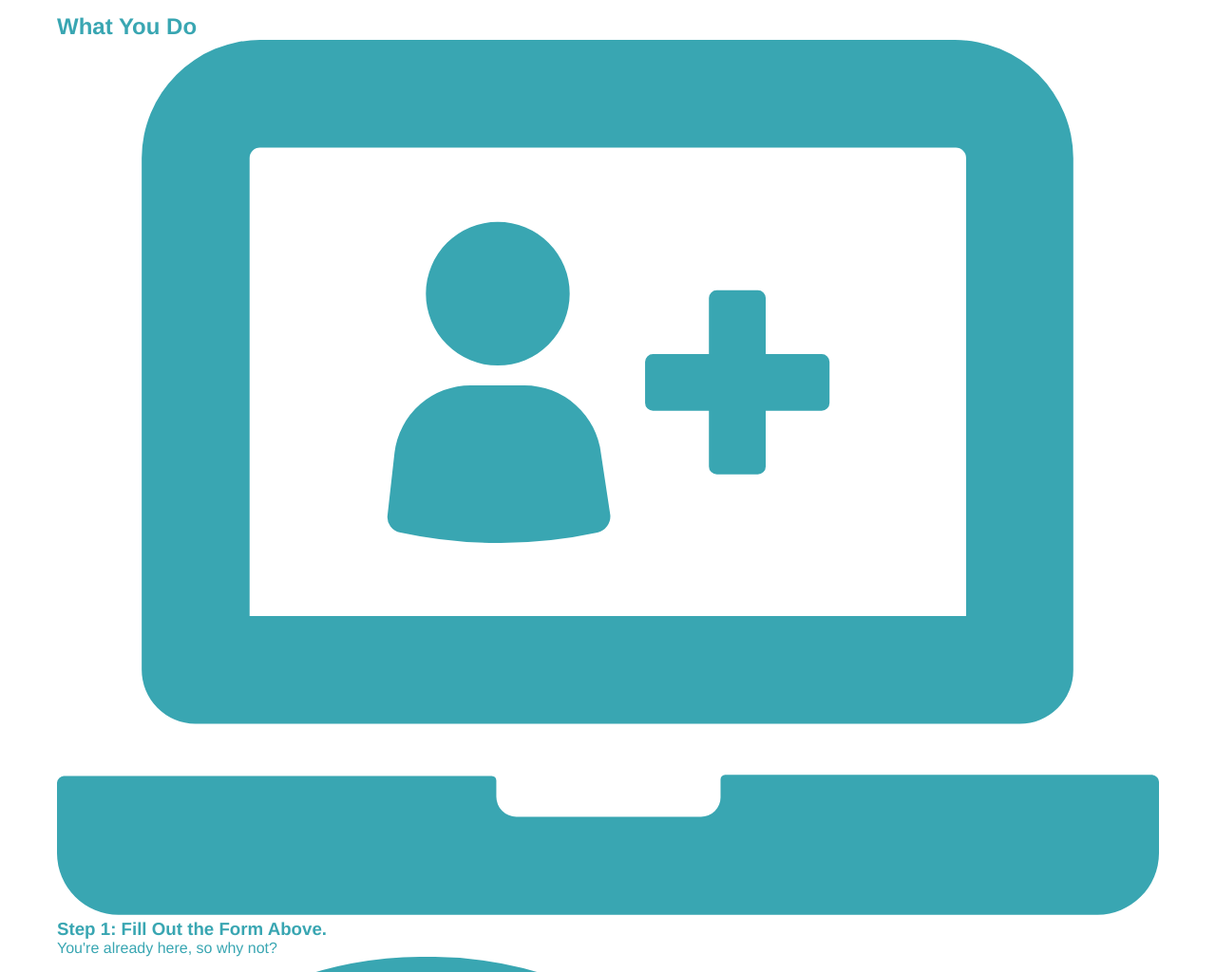
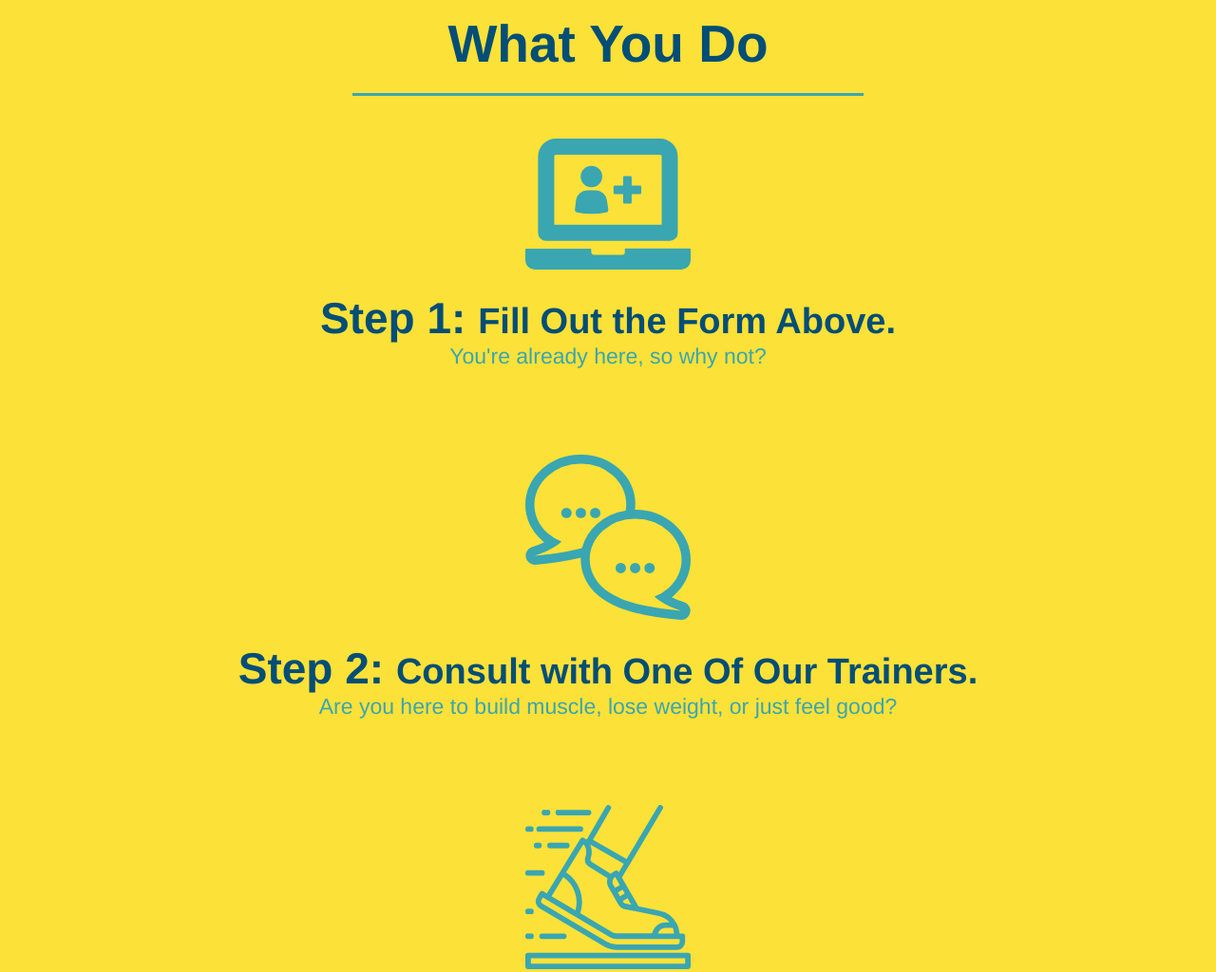
Before and after one commit to ryanspena/run-buddy, a plain HTML site: page index.html in a window 1280 px wide. Shown: the part 1140-2164 px from the top of the page at 95% size. Drawn offline with Linux system fonts and the light colour scheme.

Commit message:
1.4.6 style what you do section

```diff
--- a/assets/css/style.css
+++ b/assets/css/style.css
@@ -143,16 +143,6 @@ section {
     text-align: center;
 }
 
-.intro h2 {
-    font-size: 55px;
-    color: #024e76;
-    margin-bottom: 35px;
-    padding: 0 100px 20px 100px;
-    border-bottom: 3px solid;
-    border-color: #fce138;
-    display: inline-block;
-}
-
 .intro p {
     line-height: 1.7;
     color: #39a6b2;
@@ -160,3 +150,50 @@ section {
     font-size: 20px;
     margin: 0 auto;
 }
+
+/* 1.4.6. Style What You Do */
+.steps {
+    text-align: center;
+    background: #fce138;
+}
+
+.section-title {
+    font-size: 55px;
+    color: #024e76;
+    margin-bottom: 35px;
+    padding: 0 100px 20px 100px;
+    display: inline-block;
+    border-bottom: 3px solid;
+}
+
+.primary-border {
+    border-color: #fce138;
+}
+
+.secondary-border {
+    border-color: #39a6b2;
+}
+
+.steps div {
+    margin-bottom: 80px;
+}
+
+.steps img {
+    width: 15%;
+    margin: 10px 0;
+}
+
+.steps h3 {
+    color: #024e76;
+    font-size: 46px;
+    margin-top: 10px;
+}
+
+.steps p {
+    color: #39a6b2;
+    font-size: 23px;
+}
+
+.steps span {
+    font-size: 38px;
+}
--- a/index.html
+++ b/index.html
@@ -71,37 +71,37 @@
 
   <!-- "what we do" section -->
   <section id="what-we-do" class="intro">
-    <h2>What We Do</h2>
+    <h2 class="section-title primary-border">What We Do</h2>
     <p>Lorem, ipsum dolor sit amet consectetur adipisicing elit. Sit fugiat ipsa et vitae dolore ut, suscipit veritatis, alias omnis quis quibusdam distinctio esse quos recusandae ab deserunt expedita accusamus rerum. Lorem ipsum dolor sit amet consectetur adipisicing elit. Expedita velit ullam veniam suscipit recusandae doloribus blanditiis vel! Saepe facere magnam, nulla perferendis accusamus aliquid beatae consectetur veritatis, tempore, fugit earum?
     </p>
   </section>
 
   <!-- "what you do" section -->
-  <section id="what-you-do">
-    <h2>What You Do</h2>
+  <section id="what-you-do" class="steps">
+    <h2 class="section-title secondary-border">What You Do</h2>
 
     <div>
       <!-- inserting image element 1.4.4 -->
       <img src="./assets/images/01-04-svgs/step-1.svg" alt="" />
-      <h3>Step 1: Fill Out the Form Above.</h3>
+      <h3>Step 1: <span>Fill Out the Form Above.</span></h3>
       <p>You're already here, so why not?</p>
     </div>
 
     <div>
       <img src="./assets/images/01-04-svgs/step-2.svg" alt="" />
-      <h3>Step 2: Consult with One Of Our Trainers.</h3>
+      <h3>Step 2: <span>Consult with One Of Our Trainers.</span></h3>
       <p>Are you here to build muscle, lose weight, or just feel good?</p>
     </div>
 
     <div>
       <img src="./assets/images/01-04-svgs/step-3.svg" alt="" />
-      <h3>Step 3: Get Running.</h3>
+      <h3>Step 3: <span>Get Running.</span></h3>
       <p>Hit the ground running (literally) one your trainer lays out your plan.</p>
     </div>
 
     <div>
       <img src="./assets/images/01-04-svgs/step-4.svg" alt ="" />
-      <h3>Step 4: See Results.</h3>
+      <h3>Step 4: <span>See Results.</span></h3>
       <p>Bi-weekly checkins with your trainer will keep you focused.</p>
     </div>
   </section>
```
